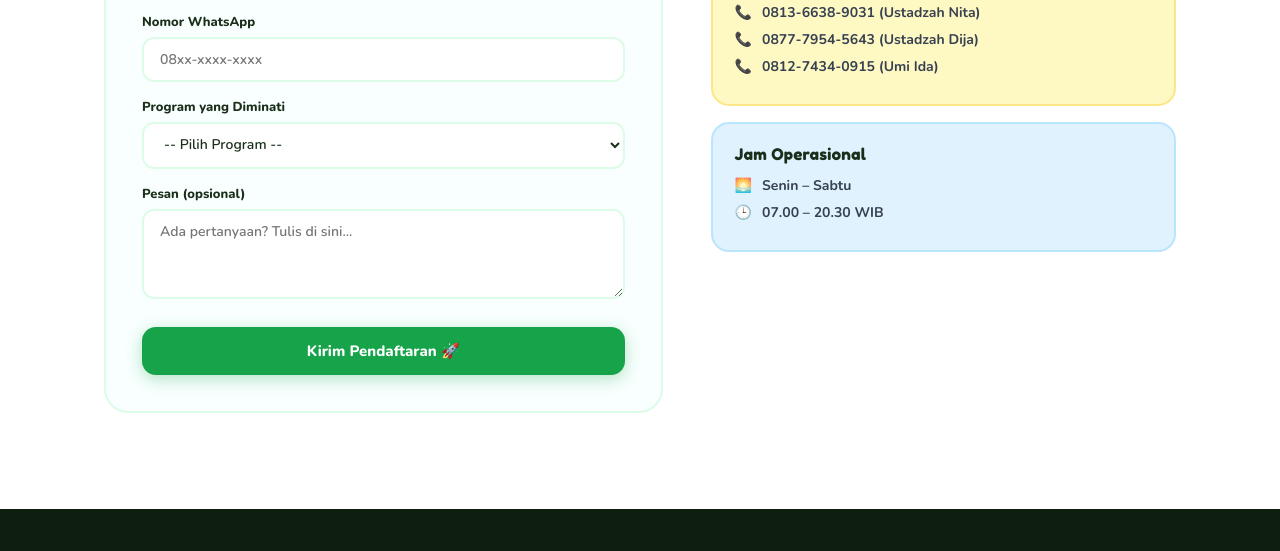
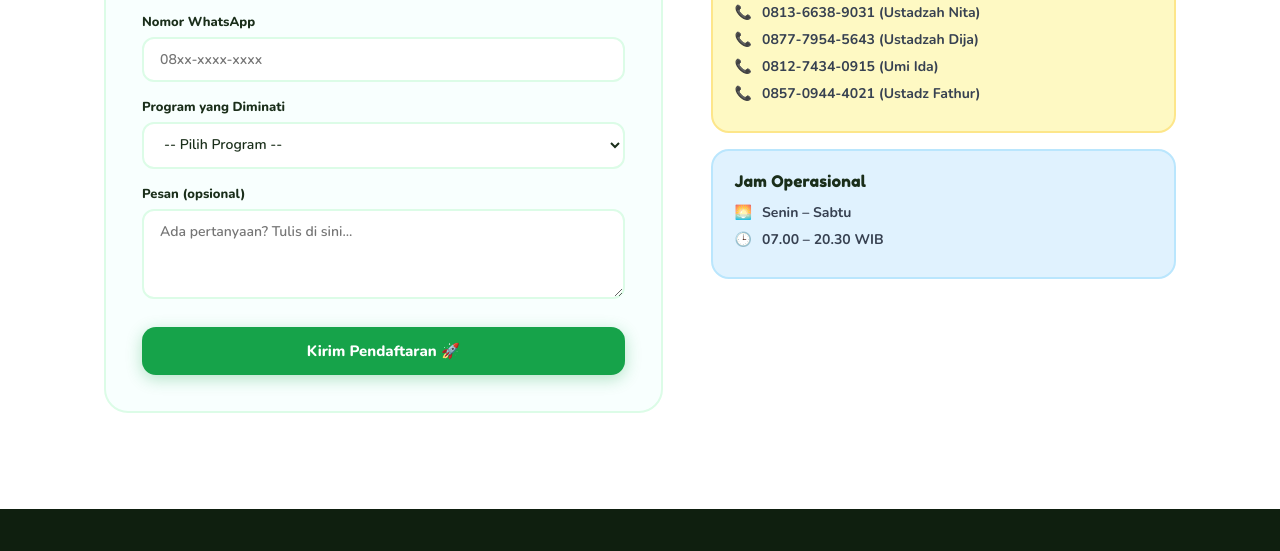
Before and after one commit to annajihaharizona/annajihaharizona.github.io, a plain HTML site: page index.html in a window 1280 px wide. Shown: the part 6501-7052 px from the top of the page. Drawn offline with nearby package versions, Linux system fonts and the light colour scheme.

Commit message:
add contact person

```diff
--- a/index.html
+++ b/index.html
@@ -576,6 +576,7 @@
           <div class="info-row"><span>📞</span><span>0813-6638-9031 (Ustadzah Nita)</span></div>
           <div class="info-row"><span>📞</span><span>0877-7954-5643 (Ustadzah Dija)</span></div>
           <div class="info-row"><span>📞</span><span>0812-7434-0915 (Umi Ida)</span></div>
+          <div class="info-row"><span>📞</span><span>0857-0944-4021 (Ustadz Fathur)</span></div>
         </div>
         <div class="info-card blue-card">
           <div class="info-card-title">Jam Operasional</div>
```
